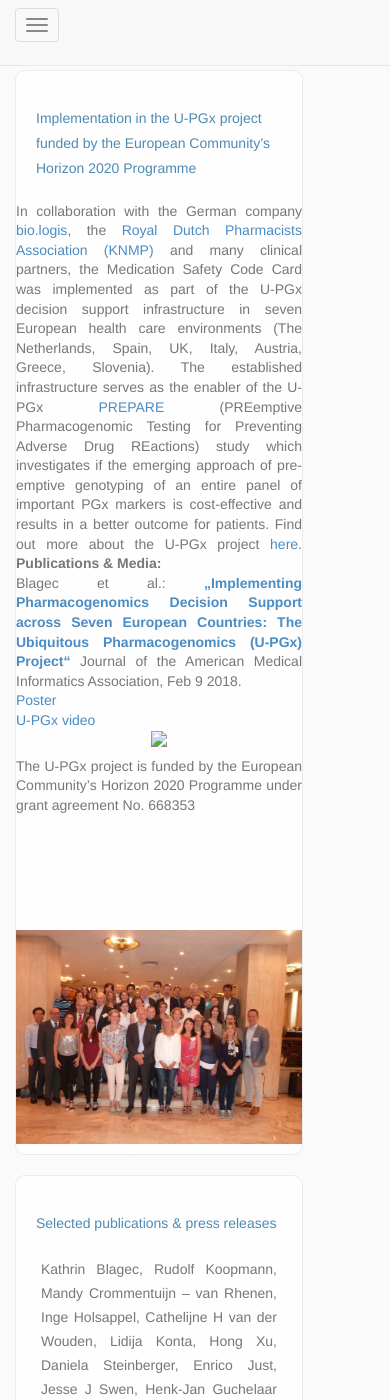
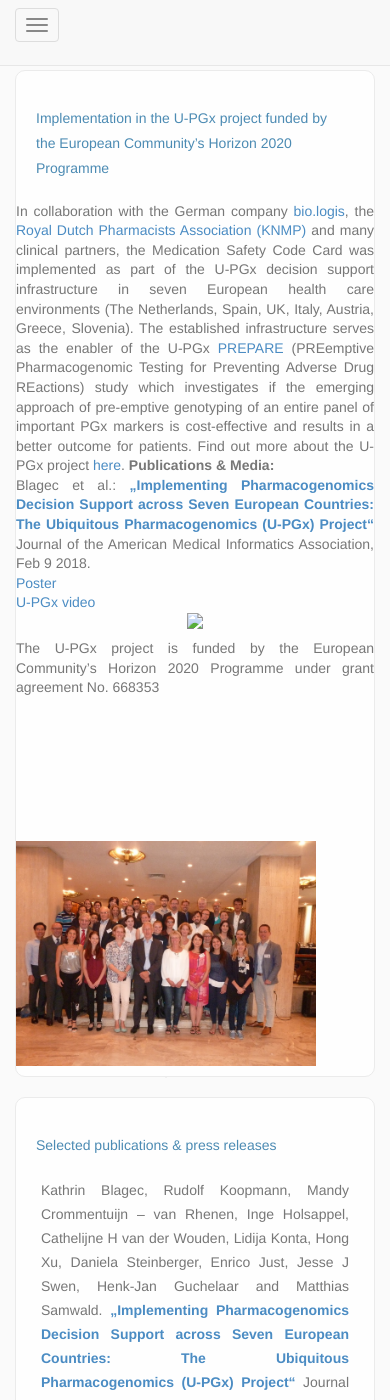
Before and after one commit to AID-research/safety-code-website-v3.0, a Jekyll site: the page built from _posts/2020-11-04-references-2.markdown, in a window 390 px wide and 1400 px high. Built offline with Jekyll 4.4.1, drawn with Linux system fonts in a browser that asks for light colours.

Commit message:
further fix mobile

```diff
--- a/landing-page-theme/css/custom.css
+++ b/landing-page-theme/css/custom.css
@@ -1490,6 +1490,7 @@ input[type="text"], input[type="email"], textarea
 }
 
 }
+
 @media screen and (max-width: 420px) {
 
 .site-content {
@@ -1546,10 +1547,6 @@ body.template-front-page .site-content, body.single-attachment .site-content, bo
 	width: 90%;
 	margin: 0 5px 5px 5px;
 
-}
-
-.arrow_box_grey {
-    width: 80%;
 }
 
 .entry-content pre, .comment-content pre {
```
